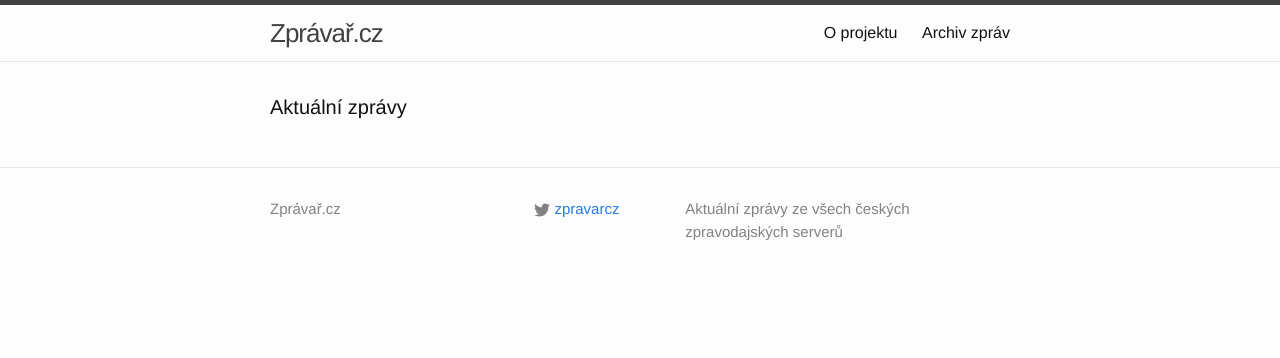
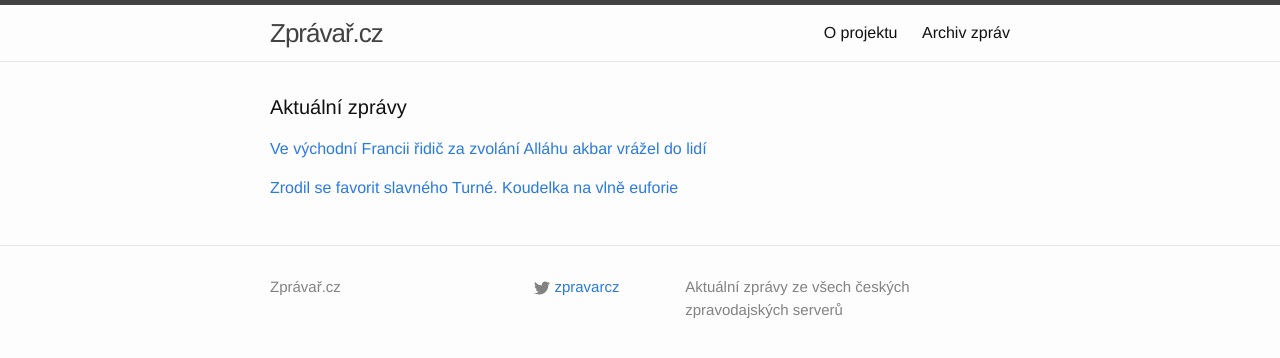
Before and after one commit to adliska/zpravar, a Jekyll site: the page built from index.html, in a window 1280 px wide. Shown: the top 358 px of the page. Built offline with Jekyll 4.4.1, drawn with Linux system fonts in a browser that asks for light colours.

Commit message:
zpravar news update

```diff
--- a/index.html
+++ b/index.html
@@ -5,4 +5,19 @@ layout: default
 <div class="home">
     <h1 class="page-heading">Aktuální zprávy</h1>
 
-</div>
+<p><a href="javascript:;" onclick="toggle_visibility('zpravy0')">Ve východní Francii řidič za zvolání Alláhu akbar vrážel do lidí </a></p>
+<div id="zpravy0" style="display:none">
+<ul>
+<li><a href=http://www.lidovky.cz/ve-vychodni-francii-ridic-za-zvolani-allahu-akbar-vrazel-do-lidi-psx-/zpravy-svet.aspx?c=A141222_071233_ln_zahranici_mct>Ve východní Francii řidič za zvolání Alláhu akbar vrážel do lidí  - www.lidovky.cz</a></li>
+<li><a href=http://www.ceskatelevize.cz/ct24/svet/296192-ve-vychodni-francii-ridic-za-zvolani-allahu-akbar-vrazel-do-lidi/>Ve východní Francii řidič za zvolání Alláhu akbar vrážel do lidí - www.ceskatelevize.cz</a></li>
+<li><a href=http://zpravy.idnes.cz/ridic-ve-francii-srazel-lidi-na-chodniku-volal-allahu-akbar-pnr-/zahranicni.aspx?c=A141222_065728_zahranicni_skr>Řidič ve Francii provolával Alláhu akbar a srážel lidi na chodníku - zpravy.idnes.cz</a></li>
+<li><a href=http://zpravy.aktualne.cz/zahranici/dusevne-nemocny-ridic-najizdel-na-chodce-11-jich-zranil/r~394c8462899c11e49bec0025900fea04/>Duševně nemocný řidič najížděl na chodce, 11 jich zranil - zpravy.aktualne.cz</a></li>
+</ul>
+</div><p><a href="javascript:;" onclick="toggle_visibility('zpravy1')">Zrodil se favorit slavného Turné. Koudelka na vlně euforie</a></p>
+<div id="zpravy1" style="display:none">
+<ul>
+<li><a href=http://sport.aktualne.cz/zrodil-se-favorit-slavneho-turne-koudelka-na-vlne-euforie/r~06a6aeac894c11e49e4b0025900fea04/>Zrodil se favorit slavného Turné. Koudelka na vlně euforie - sport.aktualne.cz</a></li>
+<li><a href=http://sport.aktualne.cz/nohy-se-mi-neklepaly-uzivam-si-to-tesi-koudelku/r~06a6aeac894c11e49e4b0025900fea04/>Nohy se mi neklepaly, užívám si to, těší Koudelku - sport.aktualne.cz</a></li>
+<li><a href=http://www.tyden.cz/rubriky/sport/zimni-sporty/famozni-koudelka-nechci-aby-ten-sen-skoncil-skoky-si-uzivam_328042.html>Famózní Koudelka: Nechci, aby ten sen skončil. Skoky si užívám - www.tyden.cz</a></li>
+</ul>
+</div></div>
```
